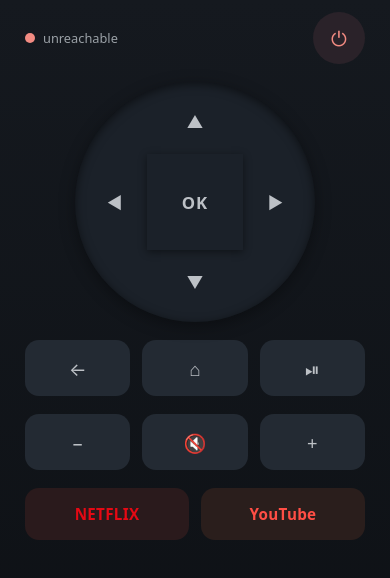
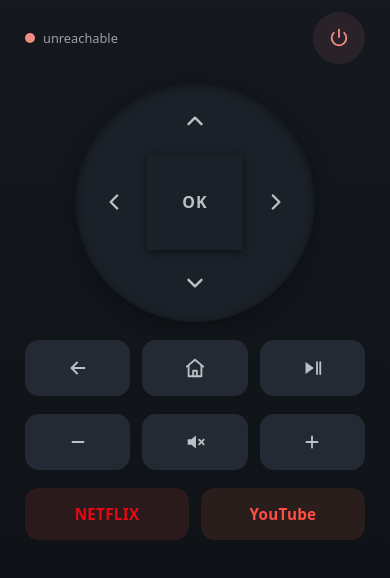
Before and after one commit to cepniyasin/esp32-androidtv, a plain HTML site: page web/index.html in a window 390 px wide. Drawn offline with Linux system fonts and the light colour scheme; no server answers.

Commit message:
Replace glyph icons with a consistent inline-SVG icon set
Unicode glyphs (⌂, ⏯, 🔇, arrows) render inconsistently across phone
fonts and looked mismatched. All controls now use stroke-based inline
SVGs with uniform weight: power, d-pad chevrons, back, home,
play/pause, volume −/mute/+.

```diff
--- a/web/index.html
+++ b/web/index.html
@@ -37,6 +37,12 @@
   }
   button:active { background: #313b47; transform: scale(0.96); }
   button.nosupport { opacity: 0.3; pointer-events: none; }
+  button svg {
+    width: 22px; height: 22px; display: block; margin: 0 auto;
+    fill: none; stroke: currentColor; stroke-width: 2;
+    stroke-linecap: round; stroke-linejoin: round;
+  }
+  button svg .fill { fill: currentColor; stroke: none; }
 
   /* top bar */
   #topbar { display: flex; align-items: center; justify-content: space-between; }
@@ -49,7 +55,8 @@
   #statusline { font-size: 0.8rem; color: #9aa0a6; display: flex; align-items: center; }
   #power {
     width: 52px; height: 52px; border-radius: 50%;
-    font-size: 1.25rem; color: #f28b82; background: #2a2229;
+    color: #f28b82; background: #2a2229;
+    display: flex; align-items: center; justify-content: center;
   }
   #power:active { background: #3d2e35; }
 
@@ -60,8 +67,12 @@
     box-shadow: inset 0 2px 10px rgba(0,0,0,0.5), 0 4px 16px rgba(0,0,0,0.35);
     overflow: hidden;
   }
-  #dpad button { position: absolute; background: transparent; border-radius: 0; font-size: 1.05rem; color: #bdc1c6; }
+  #dpad button {
+    position: absolute; background: transparent; border-radius: 0;
+    color: #bdc1c6; display: flex; align-items: center; justify-content: center;
+  }
   #dpad button:active { background: rgba(255,255,255,0.07); transform: none; }
+  #dpad button svg { width: 26px; height: 26px; stroke-width: 2.2; }
   #d-up    { top: 0;    left: 25%; width: 50%; height: 33%; }
   #d-down  { bottom: 0; left: 25%; width: 50%; height: 33%; }
   #d-left  { left: 0;   top: 25%;  width: 33%; height: 50%; }
@@ -76,7 +87,10 @@
 
   /* rows */
   .row { display: grid; grid-template-columns: repeat(3, 1fr); gap: 12px; }
-  .row button { height: 56px; font-size: 1.15rem; color: #bdc1c6; }
+  .row button {
+    height: 56px; color: #bdc1c6;
+    display: flex; align-items: center; justify-content: center;
+  }
 
   /* app shortcuts */
   #apps { display: grid; grid-template-columns: repeat(2, 1fr); gap: 12px; }
@@ -108,7 +122,9 @@
 <div id="remote">
   <div id="topbar">
     <span id="statusline"><span id="statusdot"></span><span id="statustext">connecting…</span></span>
-    <button id="power" data-key="POWER" aria-label="Power">⏻</button>
+    <button id="power" data-key="POWER" aria-label="Power">
+      <svg viewBox="0 0 24 24"><path d="M12 3v8"/><path d="M17.66 6.34a8 8 0 1 1-11.32 0"/></svg>
+    </button>
   </div>
 
   <div id="pair">
@@ -119,23 +135,43 @@
   </div>
 
   <div id="dpad">
-    <button id="d-up"    data-key="DPAD_UP"     data-hold aria-label="Up">▲</button>
-    <button id="d-left"  data-key="DPAD_LEFT"   data-hold aria-label="Left">◀</button>
-    <button id="d-ok"    data-key="DPAD_CENTER" aria-label="OK">OK</button>
-    <button id="d-right" data-key="DPAD_RIGHT"  data-hold aria-label="Right">▶</button>
-    <button id="d-down"  data-key="DPAD_DOWN"   data-hold aria-label="Down">▼</button>
+    <button id="d-up" data-key="DPAD_UP" data-hold aria-label="Up">
+      <svg viewBox="0 0 24 24"><polyline points="6 14 12 8 18 14"/></svg>
+    </button>
+    <button id="d-left" data-key="DPAD_LEFT" data-hold aria-label="Left">
+      <svg viewBox="0 0 24 24"><polyline points="14 6 8 12 14 18"/></svg>
+    </button>
+    <button id="d-ok" data-key="DPAD_CENTER" aria-label="OK">OK</button>
+    <button id="d-right" data-key="DPAD_RIGHT" data-hold aria-label="Right">
+      <svg viewBox="0 0 24 24"><polyline points="10 6 16 12 10 18"/></svg>
+    </button>
+    <button id="d-down" data-key="DPAD_DOWN" data-hold aria-label="Down">
+      <svg viewBox="0 0 24 24"><polyline points="6 10 12 16 18 10"/></svg>
+    </button>
   </div>
 
   <div class="row">
-    <button data-key="BACK" aria-label="Back">←</button>
-    <button data-key="HOME" aria-label="Home">⌂</button>
-    <button data-key="MEDIA_PLAY_PAUSE" aria-label="Play/Pause">⏯</button>
+    <button data-key="BACK" aria-label="Back">
+      <svg viewBox="0 0 24 24"><path d="M19 12H5"/><polyline points="11 6 5 12 11 18"/></svg>
+    </button>
+    <button data-key="HOME" aria-label="Home">
+      <svg viewBox="0 0 24 24"><path d="M3 10.5 12 3l9 7.5"/><path d="M5 9.5V21h14V9.5"/><path d="M10 21v-6h4v6"/></svg>
+    </button>
+    <button data-key="MEDIA_PLAY_PAUSE" aria-label="Play/Pause">
+      <svg viewBox="0 0 24 24"><path class="fill" d="M5 5.5v13l9-6.5z"/><path d="M17.5 5.5v13"/><path d="M21 5.5v13"/></svg>
+    </button>
   </div>
 
   <div class="row">
-    <button data-key="VOLUME_DOWN" data-hold data-vol aria-label="Volume down">−</button>
-    <button data-key="VOLUME_MUTE" data-vol aria-label="Mute">🔇</button>
-    <button data-key="VOLUME_UP" data-hold data-vol aria-label="Volume up">+</button>
+    <button data-key="VOLUME_DOWN" data-hold data-vol aria-label="Volume down">
+      <svg viewBox="0 0 24 24"><path d="M6 12h12"/></svg>
+    </button>
+    <button data-key="VOLUME_MUTE" data-vol aria-label="Mute">
+      <svg viewBox="0 0 24 24"><path class="fill" d="M4 9v6h4l5 4V5L8 9z"/><path d="m16.5 9.5 5 5"/><path d="m21.5 9.5-5 5"/></svg>
+    </button>
+    <button data-key="VOLUME_UP" data-hold data-vol aria-label="Volume up">
+      <svg viewBox="0 0 24 24"><path d="M6 12h12"/><path d="M12 6v12"/></svg>
+    </button>
   </div>
 
   <div id="apps">
```
